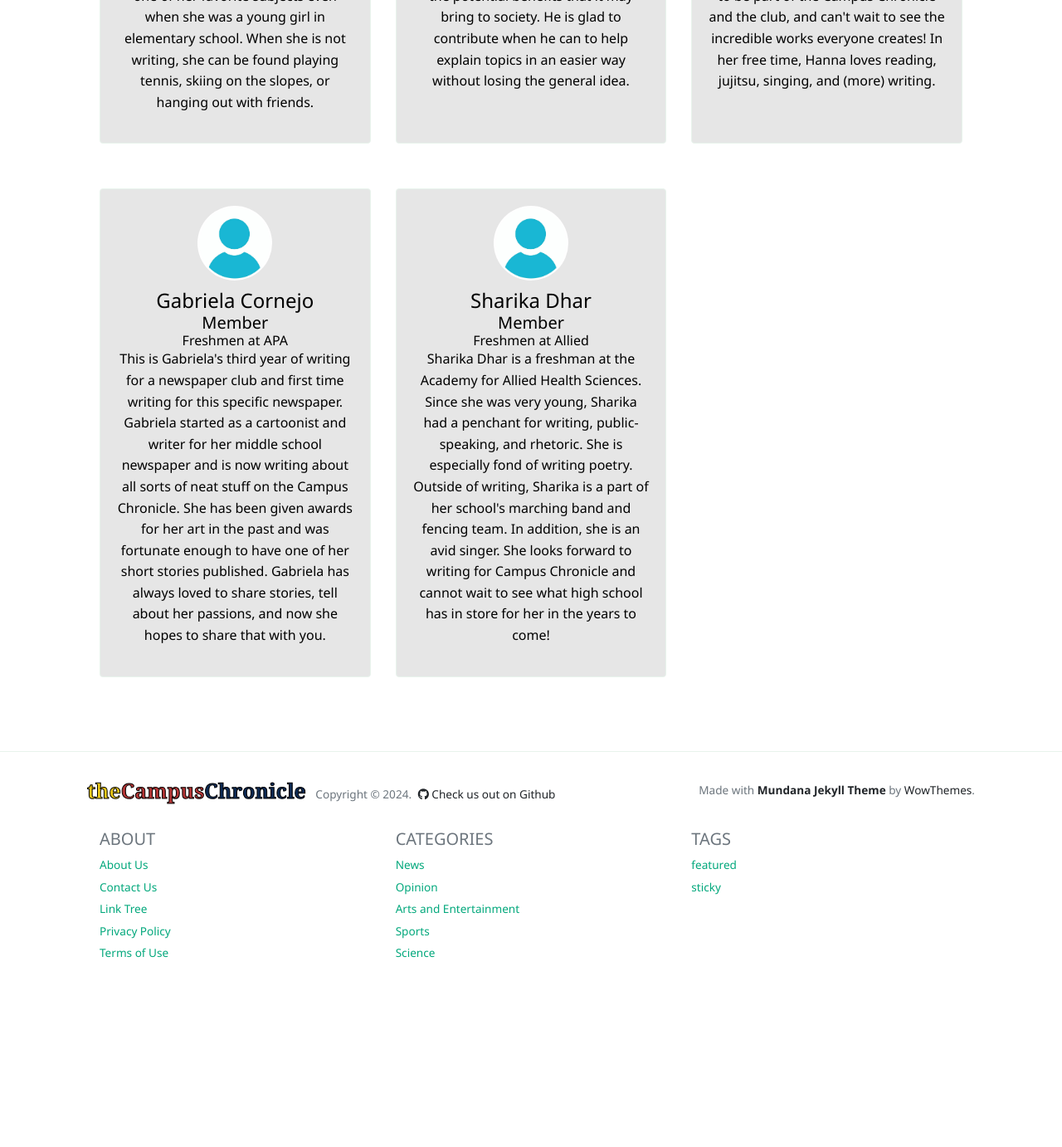
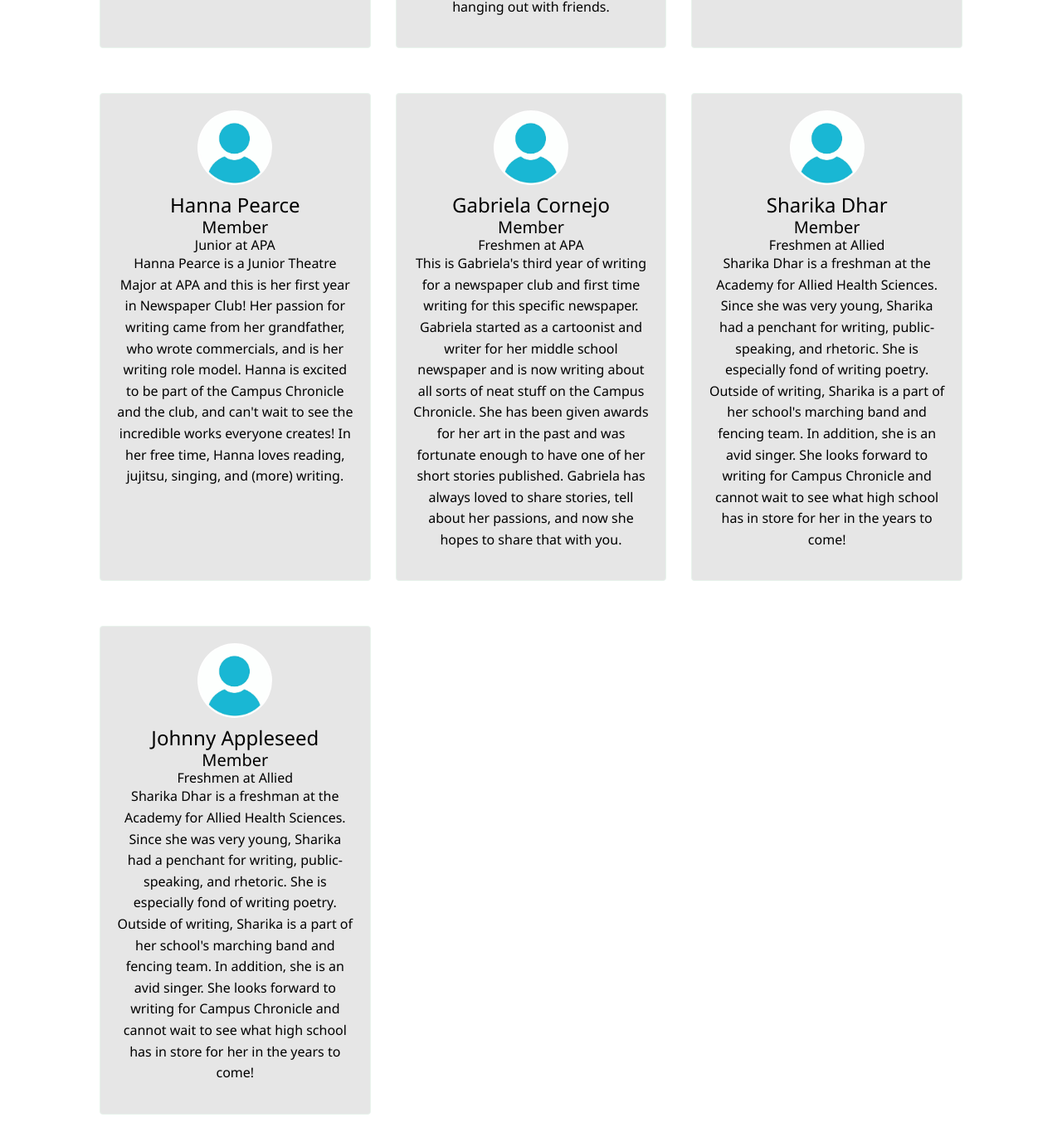
Before and after one commit to The-Campus-Chronicle/website, a Jekyll site: the page built from _pages/authors-list.html, in a window 1280 px wide and 1400 px high, scrolled down 9155 px. Shown: the top 1382 px of the window at 83% size. Built offline with Jekyll 4.4.1, drawn with Linux system fonts in a browser that asks for light colours; nearby versions of some CDN libraries; before the commit the page ends 10346 px from its top, so only the background shows below that; some of the changed text lies outside the part shown.

Commit message:
add johnny author page

```diff
--- a/_config.yml
+++ b/_config.yml
@@ -443,8 +443,8 @@
       bio:            "Hi, I am Sophia Mekbeb!"
       email:          no_reply@ucvts.org
       twitter:        https://twitter.com/
-      school:          APA
-      grade:          Alumni
+      school:         APA
+      grade:          Junior
     mila:
       name:           Mila Talati
       site:           https://www.wowthemes.net
@@ -825,6 +825,15 @@
         school:         Allied
         grade:          Freshmen
 
+    johnny:
+        name:           Johnny Appleseed
+        avatar:         /assets/images/avatars/anonymous.jpg
+        role:           Member
+        bio:            "Sharika Dhar is a freshman at the Academy for Allied Health Sciences. Since she was very young, Sharika had a penchant for writing, public-speaking, and rhetoric. She is especially fond of writing poetry. Outside of writing, Sharika is a part of her school's marching band and fencing team. In addition, she is an avid singer. She looks forward to writing for Campus Chronicle and cannot wait to see what high school has in store for her in the years to come! "
+        email:          sdhar@ucvts.org
+        school:         Allied
+        grade:          Freshmen
+
 
 # Defaults
 defaults:
```
Also changed, not shown: _pages/author-johnny.html (added, +8 -0 lines), _posts/2023-4-18-robotics.md (+1 -0 lines).
